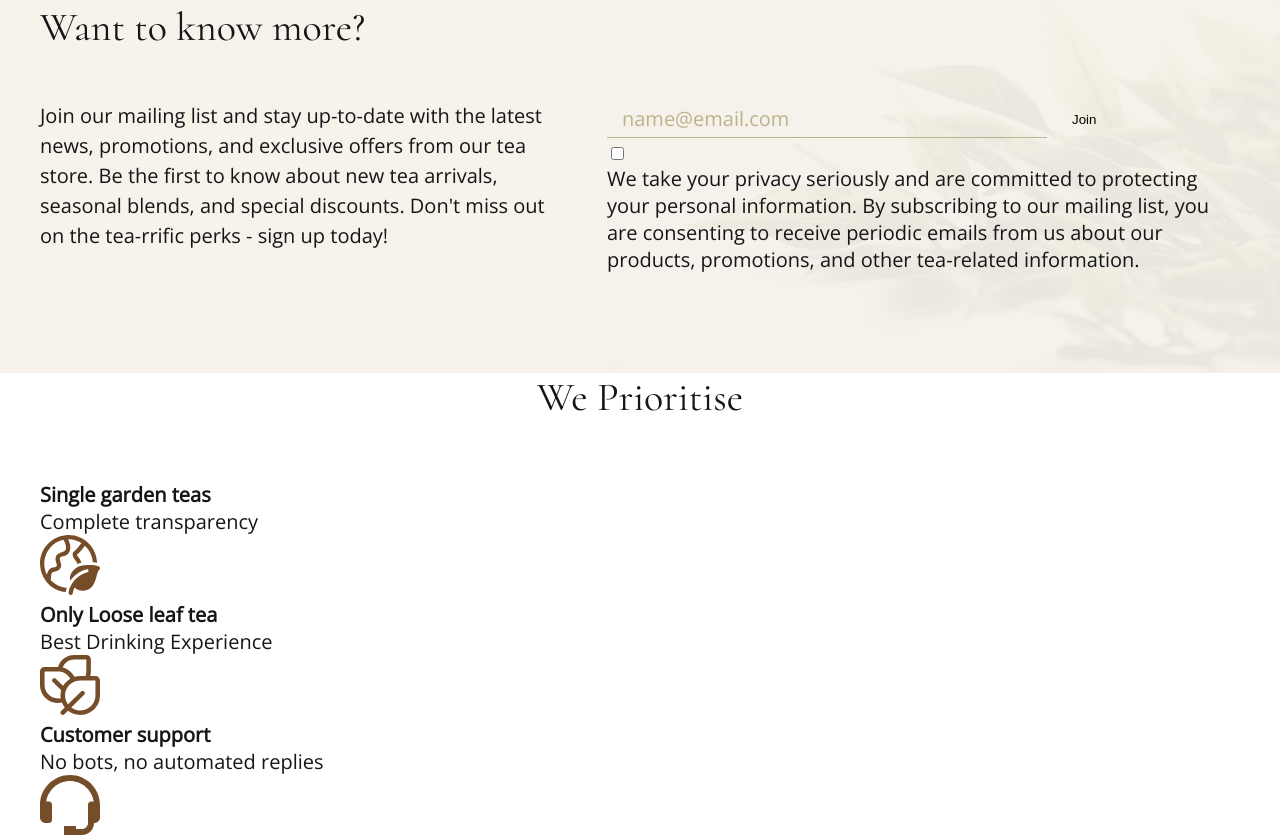
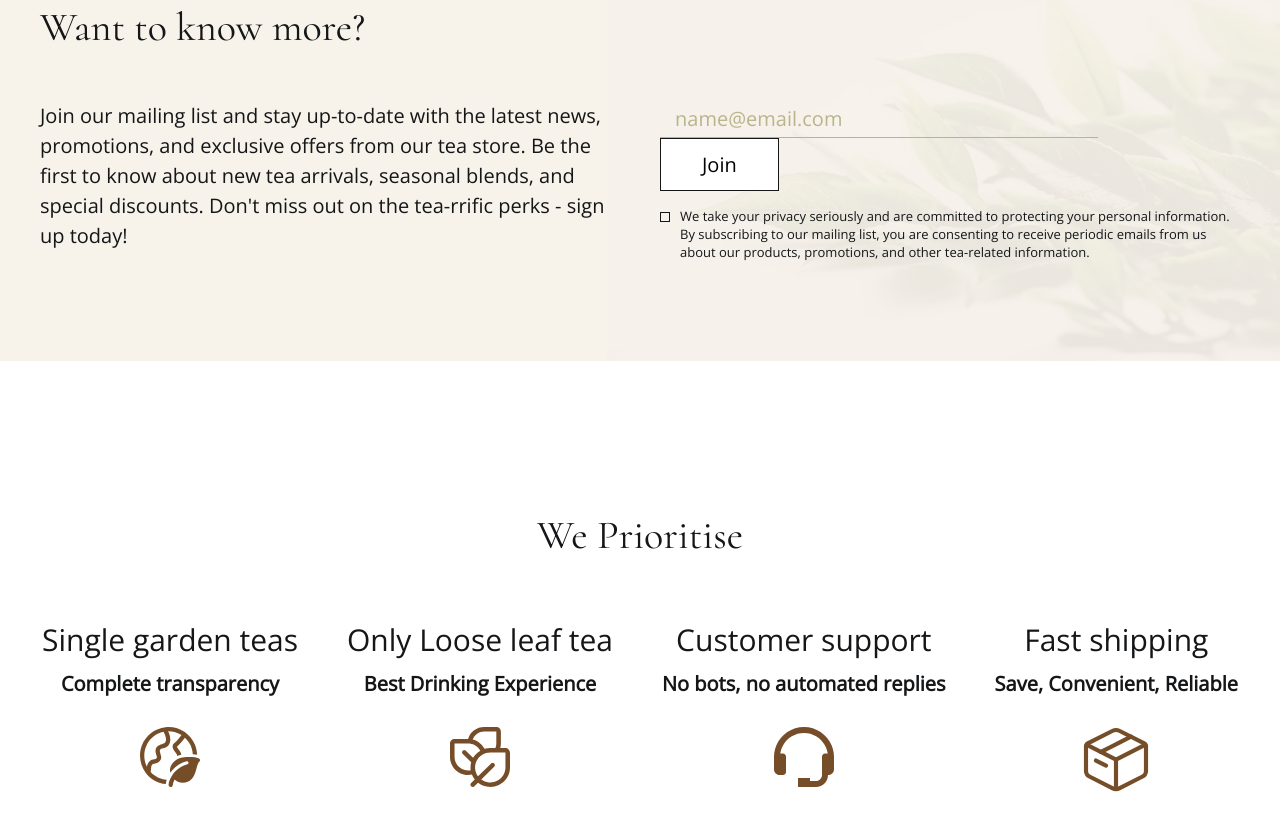
Before and after one commit to WOWmasterJulia/TEA-SHOP, a plain HTML site: page index.html in a window 1280 px wide. Shown: the part 3067-3905 px from the top of the page. Drawn offline with nearby package versions, Linux system fonts and the light colour scheme.

Commit message:
css prioritise

```diff
--- a/css/style.css
+++ b/css/style.css
@@ -318,25 +318,27 @@ body{
 }
 .mailing-list__text {
     line-height: 1.5;
+    flex-basis: 580px;
 
 }
 .mailing-list__form {
     display: flex;
     flex-wrap: wrap;
+    flex-basis: 580px;
 }
 .mailing-list__email {
     border: none;
     border-bottom: 1px solid #B8B58B;
     background-color: transparent;
     padding: 3px 15px;
-    width: 440px;
+    width: 438px;
     margin-right: 25px;
     font-family: var(--base-fonts-family);
     font-size: 20px;
     font-style: normal;
     font-weight: 300;
     line-height: 1.5;
-    color: var(--title-text-color)
+    color: var(--title-text-color);
 }
 .mailing-list__email::placeholder {
     font-family: var(--base-fonts-family);
@@ -347,25 +349,69 @@ body{
     color: #B8B58B;
 }
 .mailing-list__btn {
+    background-color: var(--primary-bg-color);
+    border: 1px solid var(--title-text-color);
+    font-family: var(--base-fonts-family);
+    padding: 12px 41px;
+    font-size: 20px;
+    font-weight: 300;
+    cursor: pointer;
+}
+.mailing-list__label{
+    margin-top: 16px;
 
+}
+.checkbox {
+    position: absolute;
+    width: 1px;
+    height: 1px;
+    clip: rect(0, 0, 0, 0);
+    overflow: hidden;
+    padding-left: 20px;
+}
+.checkbox:checked + .checkbox-style::before{
+    content: '';
+    position: absolute;
+    width: 7px;
+    height: 7px;
+    background-color: var(--title-text-color);
+    top: 1px;
+    left: 1px;
+}
+.checkbox-style {
+    position: absolute;
+    width: 10px;
+    height: 10px;
+    border: 1px solid var(--title-text-color);
+    margin-top: 5px;
+}
+.checkbox__text {
+    font-size: 13px;
+    padding-left: 20px;
 }
 
 /* ------ */
-.checkbox {
-}
-.checkbox-style {
-}
-.checkbox__text {
-}
 .prioritise {
+    padding: 150px 0;
 }
 .prioritise__list {
+    text-align: center;
+    display: flex;
+    justify-content: center;
+    flex-wrap: wrap;
+    gap: 30px 49px;
 }
 .prioritise__item {
 }
 .prioritise__title {
+    font-size: 30px;
+    margin-bottom: 10px;
+    font-weight: 300;
 }
 .prioritise__text {
+    margin-bottom: 30px;
+    font-weight: 600;
+
 }
 
 
--- a/index.html
+++ b/index.html
@@ -225,7 +225,7 @@
           <form action="#" class="mailing-list__form">
             <input type="email" class="mailing-list__email" placeholder="name@email.com">
             <button class="mailing-list__btn" type="submit">Join</button>
-            <label>
+            <label class="mailing-list__label">
               <input class="checkbox" type="checkbox">
               <span class="checkbox-style"></span>
               <p class="checkbox__text">We take your privacy seriously and are committed to protecting your personal information. By subscribing to our mailing list, you are consenting to receive periodic emails from us about our products, promotions, and other tea-related information.</p>
```
